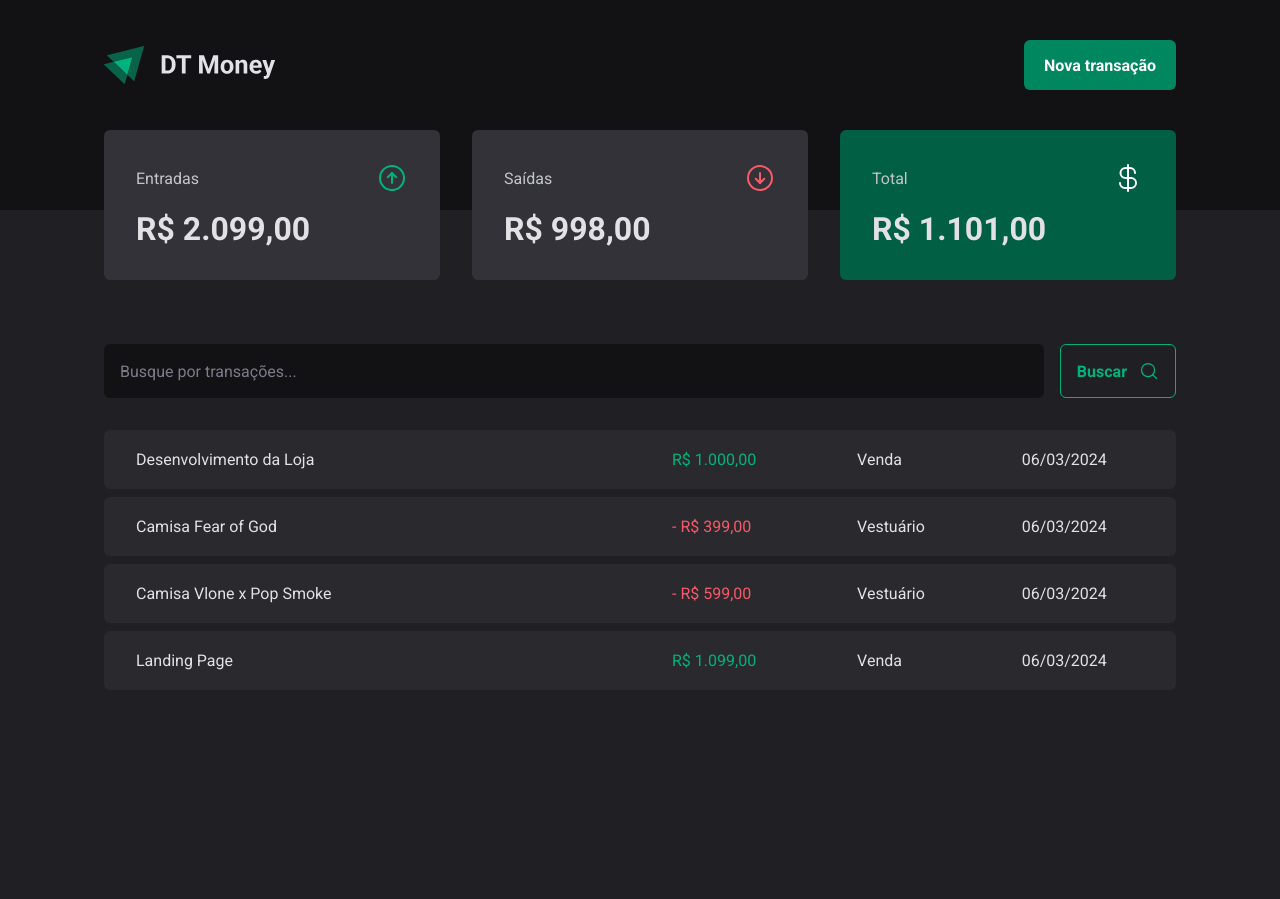
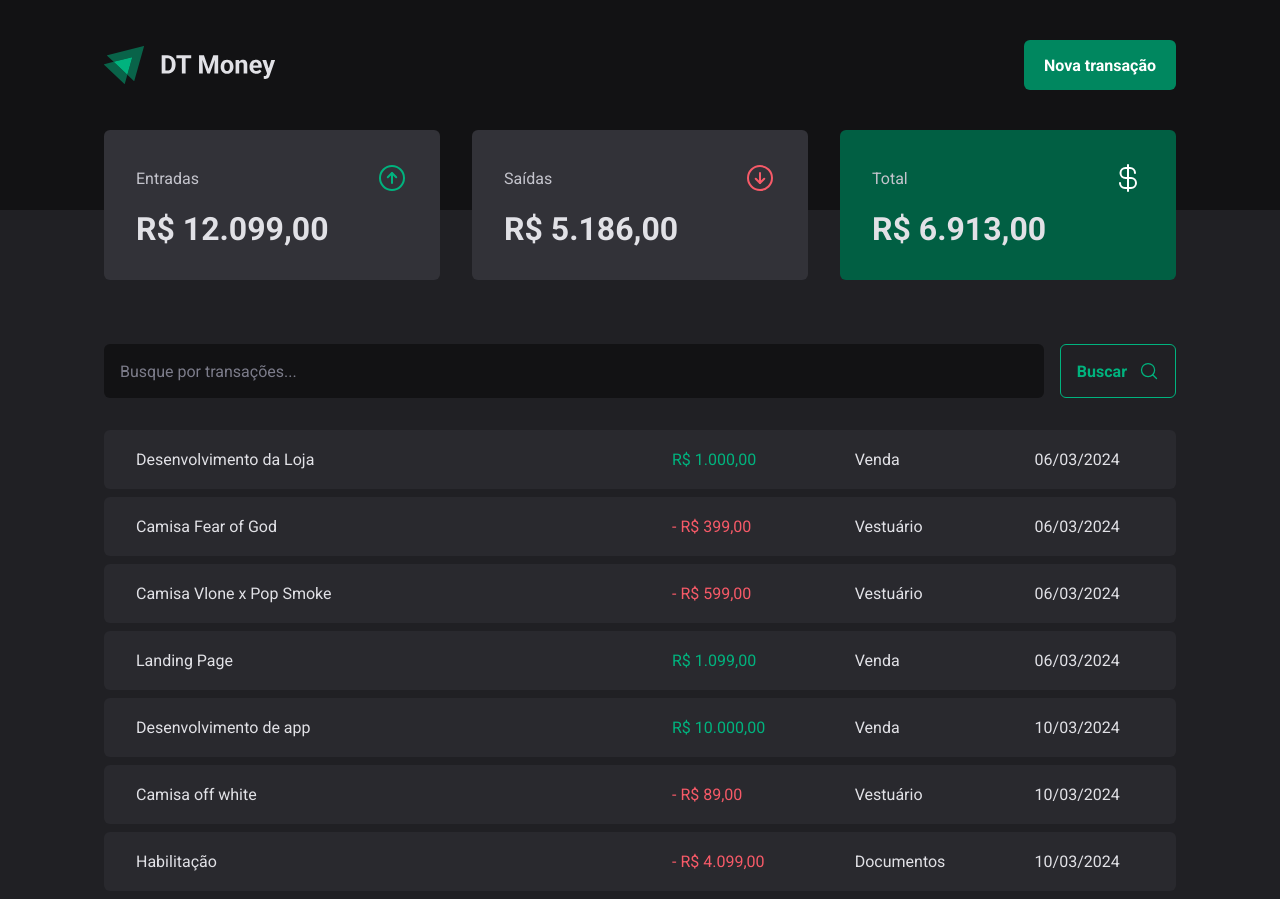
Before and after one commit to RuanCxrdoso/DT-Money, a React (Vite) app: page / in a window 1280 px wide. Before the commit the page ends 800 px from the top, so only its background shows below. Built offline with nearby package versions, Linux system fonts and the light colour scheme; data requests are answered from the project's data file.

Commit message:
Create new transaction

```diff
--- a/server.json
+++ b/server.json
@@ -1,7 +1,7 @@
 {
   "transactions": [
     {
-    "id": 1,
+      "id": "1",
       "description": "Desenvolvimento da Loja",
       "type": "income",
       "category": "Venda",
@@ -9,7 +9,7 @@
       "createdAt": "2024-03-06T02:26:46.278Z"
     },
     {
-      "id": 2,
+      "id": "2",
       "description": "Camisa Fear of God",
       "type": "outcome",
       "category": "Vestuário",
@@ -17,7 +17,7 @@
       "createdAt": "2024-03-06T02:26:46.278Z"
     },
     {
-      "id": 3,
+      "id": "3",
       "description": "Camisa Vlone x Pop Smoke",
       "type": "outcome",
       "category": "Vestuário",
@@ -25,12 +25,36 @@
       "createdAt": "2024-03-06T02:26:46.278Z"
     },
     {
-      "id": 4,
+      "id": "4",
       "description": "Landing Page",
       "type": "income",
       "category": "Venda",
       "price": 1099,
       "createdAt": "2024-03-06T02:26:46.278Z"
+    },
+    {
+      "id": "e172",
+      "description": "Desenvolvimento de app",
+      "price": 10000,
+      "category": "Venda",
+      "type": "income",
+      "createdAt": "2024-03-10T02:29:17.229Z"
+    },
+    {
+      "id": "c616",
+      "description": "Camisa off white",
+      "price": 89,
+      "category": "Vestuário",
+      "type": "outcome",
+      "createdAt": "2024-03-10T03:17:11.403Z"
+    },
+    {
+      "id": "1acd",
+      "description": "Habilitação",
+      "price": 4099,
+      "category": "Documentos",
+      "type": "outcome",
+      "createdAt": "2024-03-10T16:31:40.700Z"
     }
   ]
 }
--- a/src/components/NewTransactionModal/index.tsx
+++ b/src/components/NewTransactionModal/index.tsx
@@ -4,6 +4,8 @@ import { ArrowCircleDown, ArrowCircleUp, X } from 'phosphor-react'
 import * as zod from 'zod'
 import { Controller, useForm } from 'react-hook-form'
 import { zodResolver } from '@hookform/resolvers/zod'
+import { useContext } from 'react'
+import { TransactionContext } from '../../contexts/TransactionsContext'
 
 const NewTransactionModalSchema = zod.object({
   description: zod.string(),
@@ -15,7 +17,9 @@ const NewTransactionModalSchema = zod.object({
 type NewTransactionsModalType = zod.infer<typeof NewTransactionModalSchema>
 
 export function NewTransactionModal() {
-  const { control, register, handleSubmit, formState: { isSubmitting } } = useForm<NewTransactionsModalType>({
+  const { createTransaction } = useContext(TransactionContext)
+
+  const { reset, control, register, handleSubmit, formState: { isSubmitting } } = useForm<NewTransactionsModalType>({
     resolver: zodResolver(NewTransactionModalSchema),
     defaultValues: {
       type: 'income'
@@ -23,8 +27,16 @@ export function NewTransactionModal() {
   })
 
   async function handleCreateNewTransactionSubmit(data: NewTransactionsModalType) {
-    await new Promise((resolve) => setTimeout(resolve, 2000))
-    console.log(data)
+    const { description, price, category, type } = data
+
+    await createTransaction({
+      description,
+      price,
+      category,
+      type,
+    })
+
+    reset()
   }
 
   return (
--- a/src/contexts/TransactionsContext.tsx
+++ b/src/contexts/TransactionsContext.tsx
@@ -10,9 +10,17 @@ interface transactionsType {
   createdAt: string
 }
 
+interface CreateTransactionInput {
+  description: string
+  price: number
+  category: string
+  type: 'income' | 'outcome'
+}
+
 interface TransactionContextType {
   transactions: transactionsType[]
   fetchTransactions: (query?: string) => Promise<void>
+  createTransaction: (data: CreateTransactionInput) => Promise<void>
 }
 
 interface ChildrenProp {
@@ -25,8 +33,11 @@ export function TransactionsProvider({ children }: ChildrenProp) {
   const [transactions, setTransactions] = useState<transactionsType[]>([])
 
   async function fetchTransactions(query?: string) {
+    // O json-server não funciona mais assim para receber query params, não encontrei na doc uma forma nova de fazer.
     const response = await api.get('/transactions', {
       params: {
+        // _sort: 'createdAt',
+        // _order: 'desc',
         q: query,
       }
     })
@@ -34,12 +45,26 @@ export function TransactionsProvider({ children }: ChildrenProp) {
     setTransactions(response.data)
   }
 
+  async function createTransaction(data: CreateTransactionInput) {
+    const { description, price, category, type } = data
+
+    const response = await api.post('/transactions', {
+      description,
+      price,
+      category,
+      type,
+      createdAt: new Date(),
+    })
+
+    setTransactions(state => [response.data, ...state])
+  }
+
   useEffect(() => {
     fetchTransactions()
   }, [])
 
   return (
-    <TransactionContext.Provider value={{ transactions, fetchTransactions }}>
+    <TransactionContext.Provider value={{ transactions, fetchTransactions, createTransaction }}>
       {children}
     </TransactionContext.Provider>
   )
```
Lines whose indentation alone changed are shown as unchanged.
